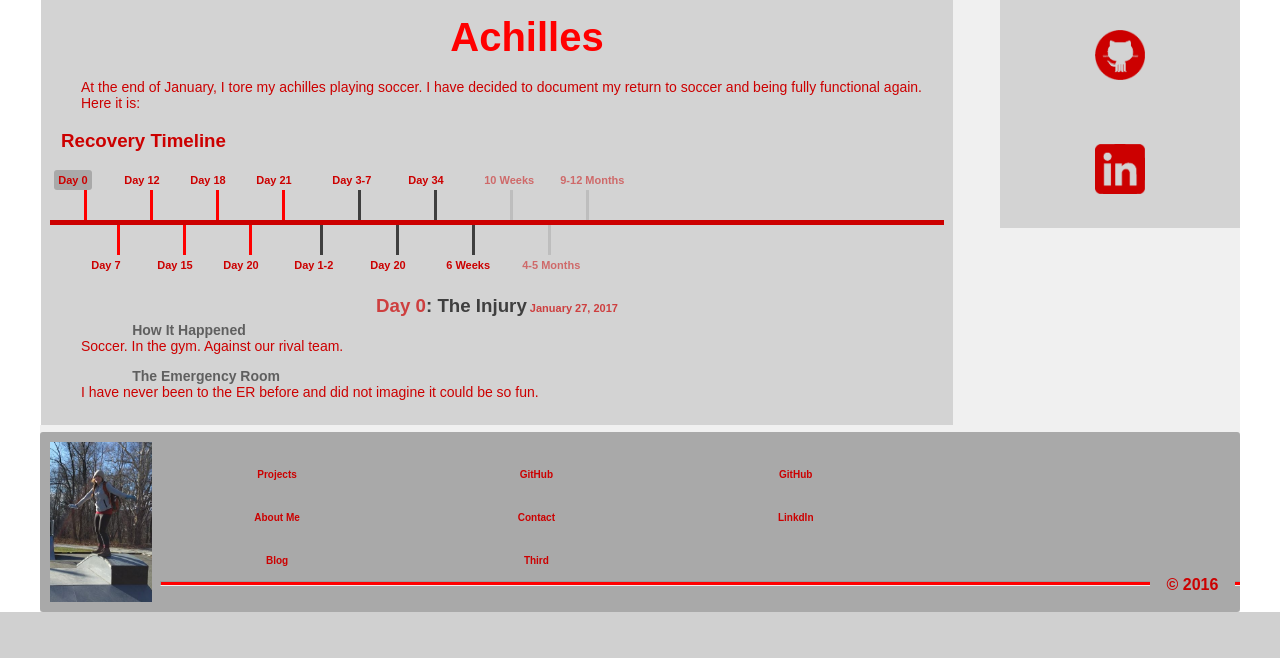
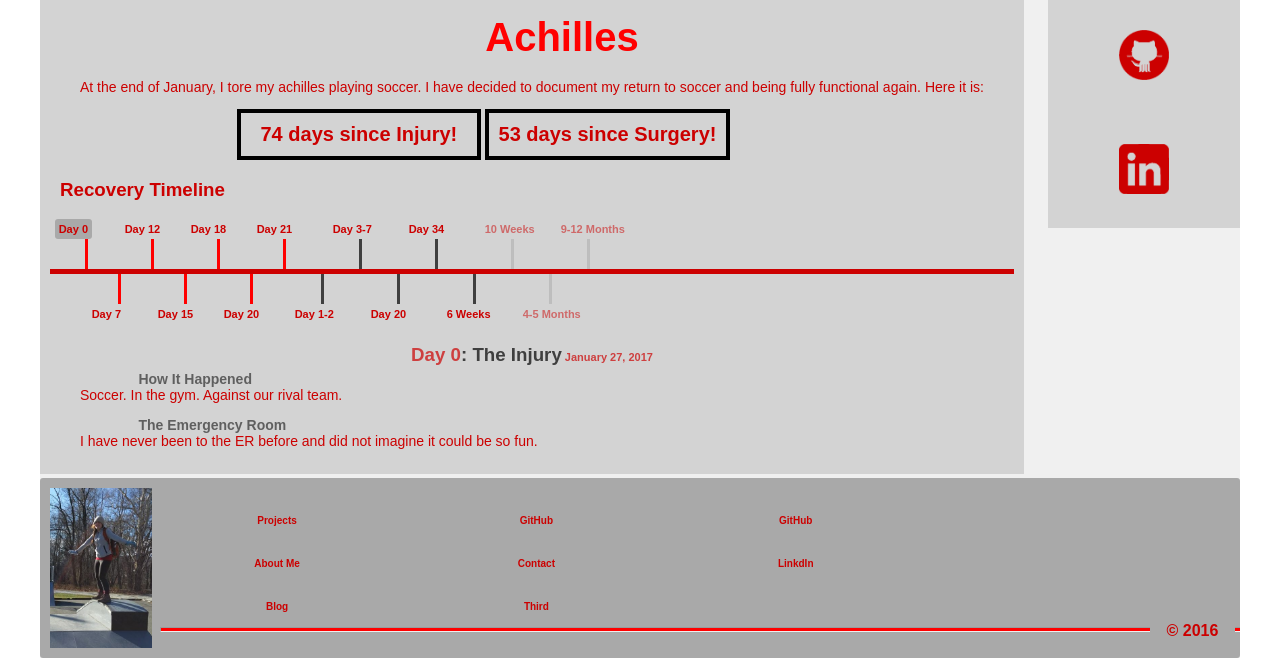
Before and after one commit to juli212/juli212.github.io, a PHP site: page /blog/achilles.html in a window 1280 px wide. Shown: the part 188-846 px from the top of the page. Before the commit the page ends 800 px from the top, so only its background shows below. Run offline with PHP 8.4, Linux system fonts and the light colour scheme; some libraries are stand-ins or nearby versions.

Commit message:
add homepage pic and countup in achilles timeline

```diff
--- a/blog/achilles.html
+++ b/blog/achilles.html
@@ -48,6 +48,15 @@
 	<section>
 		<h2>Achilles</h2>
 		<p>At the end of January, I tore my achilles playing soccer. I have decided to document my return to soccer and being fully functional again. Here it is:</p>
+		<div class="injury-table">
+			<div>
+				<p><span id="injury-time"></span> days since Injury!</p>
+			</div>
+			<div>
+				<p><span id="surgery-time"></span> days since Surgery!</p>
+			</div>
+		</div>
+
 		<h3>Recovery Timeline</h3>
 		<div id="timeline-container">
 			<div id="inside-timeline-container">
--- a/blog/index.html
+++ b/blog/index.html
@@ -8,6 +8,7 @@
 	<meta name="viewport" content="width=device-width, initial-scale=1">
 	<link rel="icon" href="../imgs/titlepic.png" />
 	<link rel="stylesheet" type="text/css" href="../stylesheets/default.css">
+	<link rel="stylesheet" type="text/css" href="../stylesheets/project.css">
 	<link rel="stylesheet" type="text/css" href="../stylesheets/blog.css">
 </head>
 
@@ -18,7 +19,6 @@
 		</div>
 	<h1>Juli</h1>
 	<h1 id="j2">Juli</h1>
-	<!-- <h5>My Bloggings</h5> -->
 	</header>
 
 	<nav>
--- a/projects/littlefoot.html
+++ b/projects/littlefoot.html
@@ -30,10 +30,10 @@
 				</ul>
 			</li>
 			<li><a href="about.html" >About Me</a></li>
-			<li><a href="blog/index.html" >Blog</a>
+			<li><a href="../blog/index.html" >Blog</a>
 				<ul>
-					<li><a href="blog/travels.html" >Travel</a></li>
-					<li><a href="blog/achilles.html" >Achilles</a></li>
+					<li><a href="../blog/travels.html" >Travel</a></li>
+					<li><a href="../blog/achilles.html" >Achilles</a></li>
 				</ul>
 			</li>
 			<li><a href="../contact.html" >Contact</a></li>
--- a/projects/pubgamer.html
+++ b/projects/pubgamer.html
@@ -18,7 +18,6 @@
 		</div>
 	<h1>Juli</h1>
 	<h1 id="j2">Juli</h1>
-	<!-- <h5>Welcome to my chaos!</h5> -->
 	</header>
 
 	<nav>
--- a/scripts/blog.js
+++ b/scripts/blog.js
@@ -38,6 +38,16 @@ $(document).ready(function(){
 		$(showEntry).toggle()
 	})
 
+	var oneDay = 24*60*60*1000; // hours*minutes*seconds*milliseconds
+	var injuryDate = new Date(2017, 00, 27);
+	injuryDate.setHours(21);
+	injuryDate.setMinutes(30);
+	var today = new Date(); // today
+
+	var fromInjury = Math.round(Math.abs((injuryDate.getTime() - today.getTime())/(oneDay)));
+	var fromSurgery = fromInjury - 21
+	$('#injury-time').text(fromInjury);
+	$('#surgery-time').text(fromSurgery);
 })
 
 var beginning = "<div id='tl-entry-"
@@ -45,5 +55,3 @@ var beginning = "<div id='tl-entry-"
 var middle = "' class='tl-entry'><div class='tl-label'><a href='#'>"
 
 var end = "</a></div></div>"
-
-// var timelineDownEntry = "<div id='tl-entry-1' class='tl-entry tl-down past'><div class='tl-label'><a href='#'>word</a></div></div>"
--- a/stylesheets/blog.css
+++ b/stylesheets/blog.css
@@ -61,16 +61,6 @@ article p {
 	min-height: 5px;
 	margin: 50px 1%;
 	background-color: #cc0000;
-}
-
-@media only screen and (min-width: 600px) {
-	section {
-		width: 76%;
-		border-left: 1px solid white;
-	}
-	aside {
-		width: 20%;
-	}
 }
 
 #timeline-entries {
@@ -191,3 +181,35 @@ article p {
   background-color: rgba(0,0,0,0.5);
   outline: 1px solid slategrey;
 }
+
+.injury-table {
+	margin: 0 auto;
+	width: 80%;
+	position: relative;
+}
+
+.injury-table div {
+	border: 4px solid;
+	width: 100%;
+	margin: 0 auto;
+	display: inline-block;
+}
+
+.injury-table div p {
+	margin: 10px 0px;
+	text-align: center;
+	font-weight: bold;
+	font-size: 20px;
+}
+
+@media only screen and (min-width: 600px) {
+	.injury-table {
+		width: 60%;
+		min-width: 330px;
+	}
+
+	.injury-table div {
+		width: 40%;
+		min-width: 150px;
+	}
+}
```
Also changed, not shown: index.html (+9 -1 lines), projects/theresaboard.html (+3 -4 lines), stylesheets/index.css (added, +34 -0 lines), imgs/meCircle.png (added).
